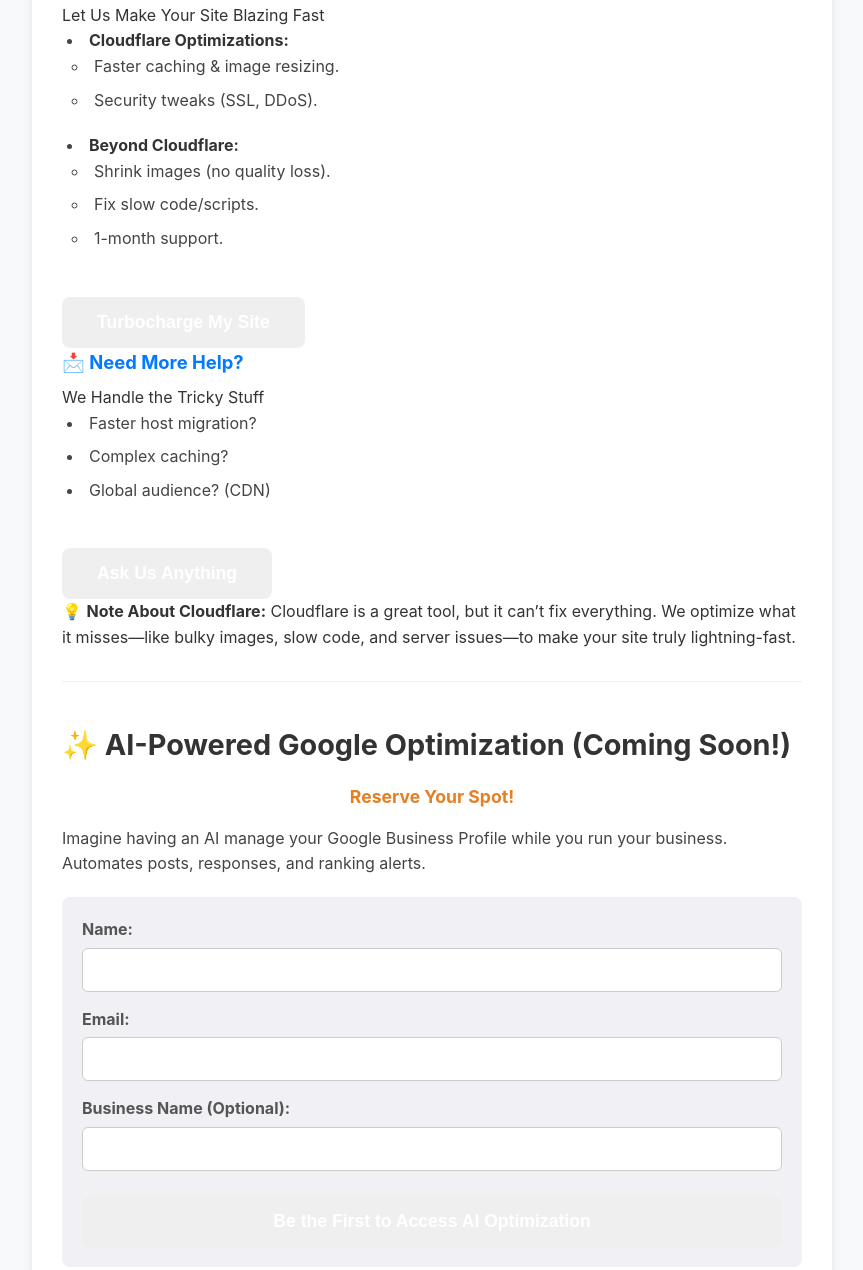
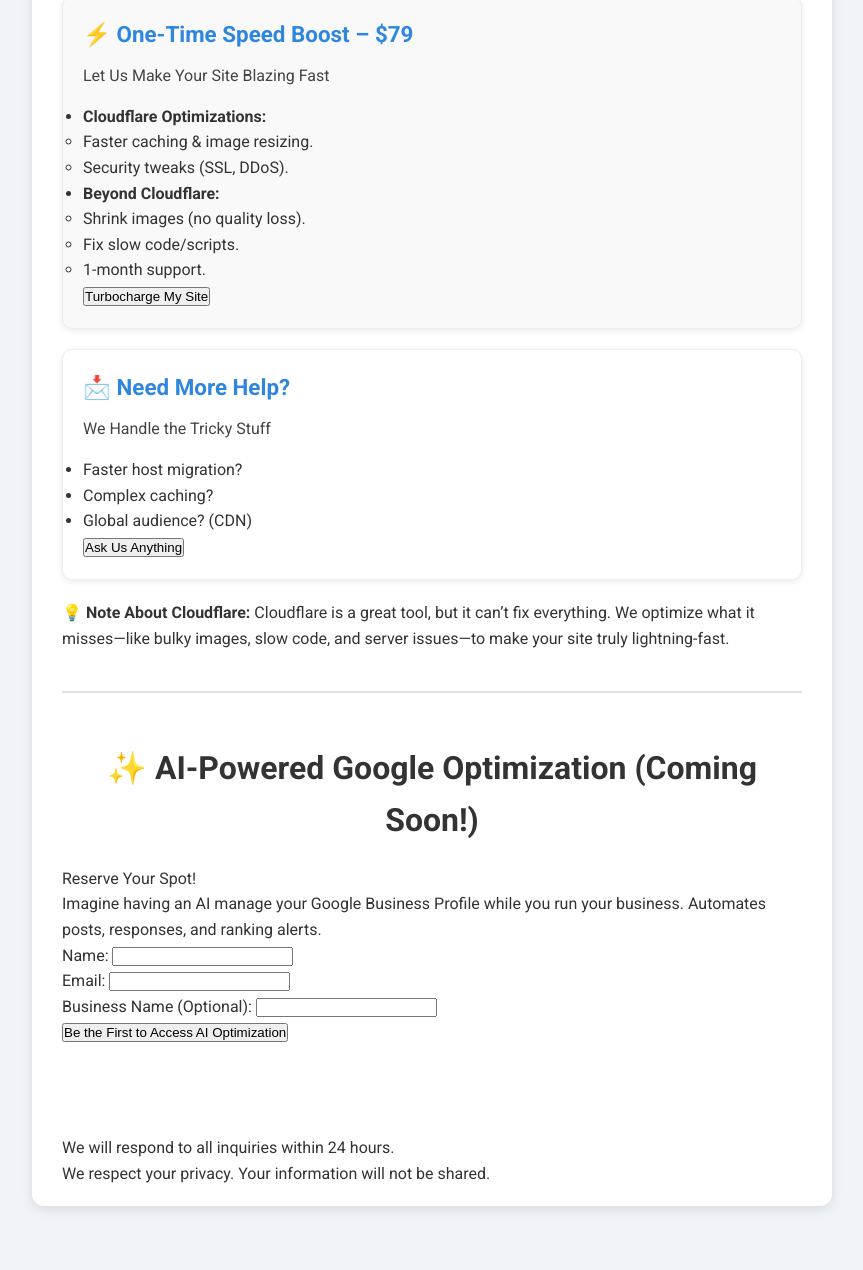
Before and after one commit to ErgalignIntel/Ergalign.github.io, a plain HTML site: page index.html in a window 1280 px wide. Shown: the part 956-2226 px from the top of the page, without its empty margins (208-1071 px from the left). After the commit the page ends 2197 px from the top, so only its background shows below. Drawn offline with Linux system fonts and the light colour scheme.

Commit message:
Update style.css

```diff
--- a/style.css
+++ b/style.css
@@ -6,255 +6,95 @@
 }
 
 body {
-    font-family: -apple-system, BlinkMacSystemFont, "Segoe UI", Roboto, Helvetica, Arial, sans-serif;
+    font-family: 'Roboto', sans-serif; /* Modern, clean font */
     line-height: 1.6;
     color: #333;
-    background-color: #f8f9fa; /* Light background */
-    padding: 15px; /* Add padding for small screens */
+    background-color: #f0f4f8; /* Light gray-blue */
+    padding: 15px;
 }
 
 /* Container */
 .container {
-    max-width: 800px; /* Max width for larger screens */
-    margin: 20px auto; /* Center container */
-    background-color: #ffffff; /* White background for content */
-    padding: 20px 30px; /* Padding inside container */
-    border-radius: 8px;
-    box-shadow: 0 2px 10px rgba(0, 0, 0, 0.1);
+    max-width: 800px;
+    margin: 20px auto;
+    background-color: #fff;
+    padding: 20px 30px;
+    border-radius: 12px;
+    box-shadow: 0 4px 12px rgba(0, 0, 0, 0.1); /* More pronounced shadow */
 }
 
 /* Header */
 header {
     text-align: center;
-    border-bottom: 1px solid #eee;
     padding-bottom: 20px;
-    padding-top: 10px; /* Added some space above the image */
+    padding-top: 20px;
+    border-bottom: 2px solid #e0e0e0;
 }
 
-/* Header Image Styling */
 .header-image {
-    display: block; /* Makes the image take its own line */
-    max-width: 100%; /* Ensures the image is responsive and doesn't overflow its container */
-    height: auto; /* Maintains aspect ratio when resizing width */
-    margin: 0 auto 20px auto; /* Centers the image horizontally and adds space below it */
-    border-radius: 8px; /* Optional: Adds rounded corners like the container */
-    box-shadow: 0 1px 4px rgba(0, 0, 0, 0.1); /* Optional: Adds a subtle shadow */
+    display: block;
+    max-width: 100%;
+    height: auto;
+    margin: 0 auto 20px;
+    border-radius: 12px;
+    box-shadow: 0 2px 6px rgba(0, 0, 0, 0.1);
 }
 
 header h1 {
-    color: #007aff; /* Apple blue */
-    margin-bottom: 5px;
+    color: #2e86de; /* Electric blue */
+    margin-bottom: 8px;
+    font-size: 2.2em;
 }
 
-header p {
+.tagline {
     color: #555;
-    font-size: 1.1em;
+    font-size: 1.2em;
+    font-weight: 400; /* Regular weight */
 }
 
 /* Sections */
 section {
-    margin-bottom: 40px;
-    padding-bottom: 30px;
+    margin-bottom: 50px; /* Increased bottom margin */
+    padding-bottom: 40px;
 }
 
 section:not(:last-child) {
-     border-bottom: 1px solid #eee; /* Separator line */
+    border-bottom: 2px solid #e0e0e0; /* Thicker separator */
 }
 
 h2 {
     color: #333;
-    margin-bottom: 15px;
-    font-size: 1.8em;
+    margin-bottom: 20px;
+    font-size: 2em; /* Larger heading */
+    font-weight: 700; /* Bold heading */
+    text-align: center; /* Center main heading */
 }
 
-h3 {
-    color: #555;
-    margin-top: 25px;
-    margin-bottom: 10px;
-    font-size: 1.3em;
+/* Speed Service Cards */
+.service-card {
+    background-color: #f9f9f9;
+    border-radius: 10px;
+    padding: 20px;
+    margin-bottom: 20px;
+    box-shadow: 0 2px 6px rgba(0, 0, 0, 0.08); /* Soft shadow */
+    border: 1px solid #eee; /* Light border */
 }
 
-h4 {
-    color: #007aff; /* Blue for plan names */
-    margin-bottom: 8px;
-    font-size: 1.15em;
+.more-help {
+    background-color: #fff; /* White background for this section */
 }
 
-p.description {
-    margin-bottom: 20px;
-    color: #444;
+.service-card h4 {
+    color: #2e86de; /* Electric blue */
+    font-size: 1.4em;
+    margin-bottom: 10px;
+    font-weight: bold;
 }
 
-ul {
-    list-style-position: inside;
-    margin-left: 5px; /* Indent list items slightly */
-    margin-bottom: 20px;
-}
-
-li {
-    margin-bottom: 8px;
+.service-card p {
     color: #444;
-}
-
-li strong {
-    color: #333;
-}
-
-/* Pricing Options */
-.pricing-options {
-    margin-top: 20px;
-}
-
-.plan {
-    background-color: #f8f9fa; /* Slightly off-white */
-    border: 1px solid #e0e0e0;
-    border-radius: 6px;
-    padding: 20px;
     margin-bottom: 15px;
 }
 
-.plan p.price {
-    font-size: 1.1em;
-    font-weight: bold;
-    color: #2c7d00; /* Green price */
-    margin-bottom: 15px;
-}
-
-.plan ul {
-    margin-bottom: 0; /* Remove extra space below list in plan box */
-    font-size: 0.95em;
-}
-
-.plan li {
-    margin-bottom: 5px;
-}
-
-/* Call to Action Buttons */
-.cta-button {
-    display: block; /* Full width on mobile */
-    width: 100%;
-    padding: 15px 20px; /* Larger for touch */
-    font-size: 1.1em;
-    font-weight: bold;
-    color: #fff;
-    border: none;
-    border-radius: 8px;
-    cursor: pointer;
-    text-align: center;
-    margin-top: 25px;
-    transition: background-color 0.3s ease, transform 0.2s ease;
-}
-
-.cta-button:hover {
-    opacity: 0.9;
-    transform: translateY(-2px); /* Slight lift on hover */
-}
-
-.primary-cta {
-    background-color: #007aff; /* Apple blue */
-}
-
-.secondary-cta {
-    background-color: #5ac8fa; /* Lighter blue */
-}
-
-/* Form Styling */
-#interest-form {
-    margin-top: 20px;
-    background-color: #f0f0f5; /* Light background for form area */
-    padding: 20px;
-    border-radius: 8px;
-}
-
-#interest-form h3 {
-    margin-top: 0; /* Remove top margin for heading inside form */
-    text-align: center;
-    margin-bottom: 20px;
-}
-
-.form-group {
-    margin-bottom: 15px;
-}
-
-label {
-    display: block;
-    margin-bottom: 5px;
-    font-weight: bold;
-    color: #555;
-}
-
-input[type="text"],
-input[type="email"] {
-    width: 100%;
-    padding: 12px; /* Good touch target size */
-    border: 1px solid #ccc;
-    border-radius: 6px;
-    font-size: 1em;
-}
-
-input:focus {
-    border-color: #007aff;
-    outline: none;
-    box-shadow: 0 0 0 2px rgba(0, 122, 255, 0.2);
-}
-
-#ai-optimization .coming-soon {
-    font-weight: bold;
-    color: #e67e22; /* Orange for emphasis */
-    text-align: center;
-    margin-bottom: 15px;
-    font-size: 1.1em;
-}
-
-/* Footer */
-footer {
-    text-align: center;
-    margin-top: 40px;
-    padding-top: 20px;
-    border-top: 1px solid #eee;
-}
-
-.privacy-note {
-    font-size: 0.9em;
-    color: #777;
-}
-
-.privacy-note a {
-    color: #007aff;
-    text-decoration: none;
-}
-
-.privacy-note a:hover {
-    text-decoration: underline;
-}
-
-
-/* Responsive Adjustments (Optional - for slightly wider layouts if needed) */
-@media (min-width: 600px) {
-    .cta-button {
-        display: inline-block; /* Allow buttons to not take full width */
-        width: auto;
-        padding: 15px 35px; /* Adjust padding for inline buttons */
-    }
-
-    #cloudflare-service .cta-button,
-    #interest-form .cta-button {
-        display: block; /* Keep form button full width potentially */
-        width: 100%;
-    }
-
-     /* Example: Put pricing plans side-by-side on medium screens */
-    .pricing-options {
-       /* display: flex;
-        gap: 20px; */ /* Uncomment to enable flex layout */
-    }
-    .plan {
-        /* flex: 1; */ /* Uncomment if using flex */
-        margin-bottom: 0; /* Remove bottom margin when side-by-side */
-    }
-     .plan.basic-plan {
-        margin-bottom: 15px; /* Add back margin if they stack */
-    }
-
-    /* Keep single column for simplicity if preferred */
-}
+.service-card ul {
+    list-
```
